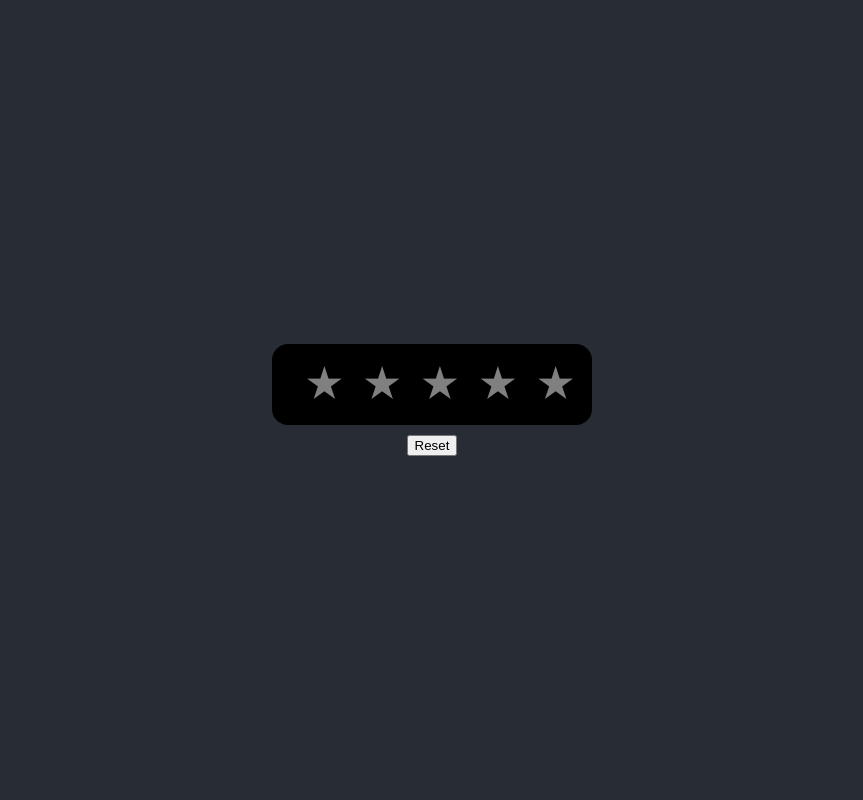
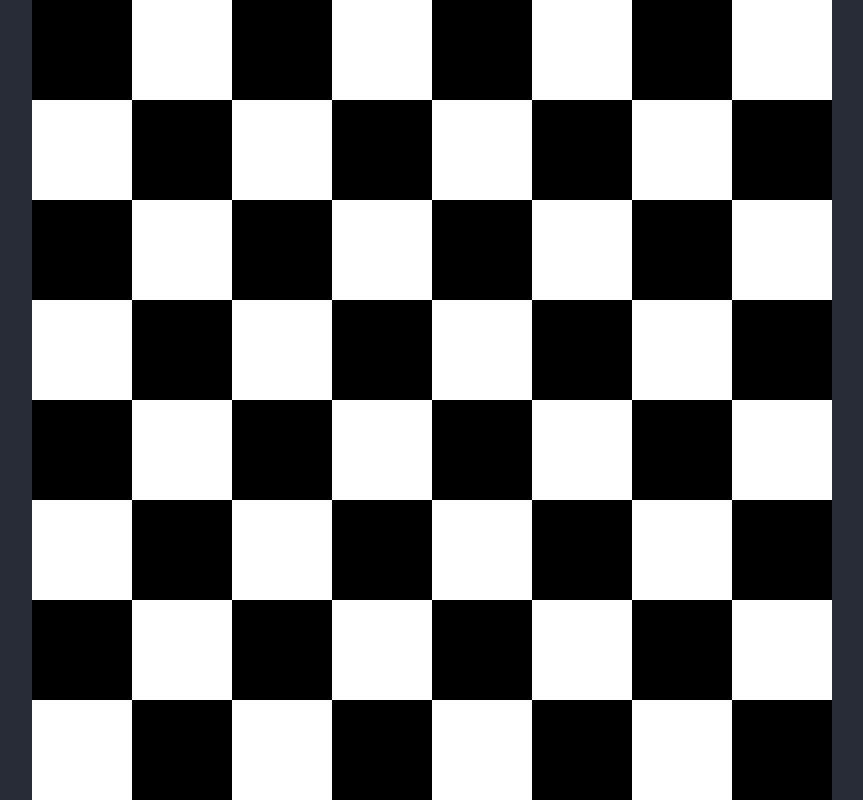
Before and after one commit to SunidhiMidha/practice, a React (Create React App) app: page / in a window 1280 px wide. Shown: the whole page, without its empty margins (208-1071 px from the left). Built offline with nearby package versions, Linux system fonts and the light colour scheme.

Commit message:
bishop attack

```diff
--- a/src/App.js
+++ b/src/App.js
@@ -8,6 +8,7 @@ import SelectableGrid from './SelectableGrid/SelectableGrid';
 import UsingHook from './CustomHook/UsingHook';
 import LazyComp from './Lazy/MainComponent';
 import StarMain from './StarRating/StarMain';
+import BishopAttack from './Chess/BishopAttack';
 
 
 function App() {
@@ -35,7 +36,10 @@ function App() {
         {/* <LazyComp/> */}
 
         {/* star rating with 3 states: empty, hover (light yellow) , selected (yellow)  */}
-        <StarMain/>
+        {/* <StarMain/> */}
+
+        {/* highlight the pos where mouse is hovered & which positions bishop can attack from that */}
+        <BishopAttack/>
 
       </header>
     </div>
--- /dev/null
+++ b/src/Chess/BishopAttack.js
@@ -0,0 +1,47 @@
+import React, { useState } from "react";
+import "./chess.css";
+
+export default function BishopAttack() {
+  const [hovered, updateHovered] = useState([]);
+
+  const onMouseEnter = (r, c) => {
+    updateHovered([r, c]);
+  };
+
+  const onMouseLeave = () => {
+    updateHovered([]);
+  };
+
+  const canAttack = (r, c) => {
+    return Math.abs(r - hovered[0]) == Math.abs(c - hovered[1]);
+  };
+
+  return (
+    <div onMouseLeave={onMouseLeave}>
+      {Array.from({ length: 8 }, (_, row_idx) => {
+        return (
+          <div className="chess-row">
+            {Array.from({ length: 8 }, (_, col_idx) => {
+              let class_cell =
+                "chess-cell " +
+                (row_idx == hovered[0] && col_idx == hovered[1]
+                  ? "light-blue"
+                  : canAttack(row_idx, col_idx)
+                  ? "dark-blue"
+                  : (row_idx % 2 == 0 && col_idx % 2 == 0) ||
+                    (row_idx % 2 != 0 && col_idx % 2 != 0)
+                  ? "black"
+                  : "white");
+              return (
+                <div
+                  className={class_cell}
+                  onMouseEnter={() => onMouseEnter(row_idx, col_idx)}
+                />
+              );
+            })}
+          </div>
+        );
+      })}
+    </div>
+  );
+}
--- /dev/null
+++ b/src/Chess/chess.css
@@ -0,0 +1,25 @@
+.chess-cell {
+  height: 100px;
+  width: 100px;
+}
+
+.black {
+  background-color: black;
+}
+
+.white {
+  background-color: white;
+}
+
+.light-blue {
+  background-color: #89cff0;
+}
+
+.dark-blue {
+  background-color: #6495ed;
+}
+
+.chess-row {
+  display: flex;
+  flex-direction: row;
+}
```
